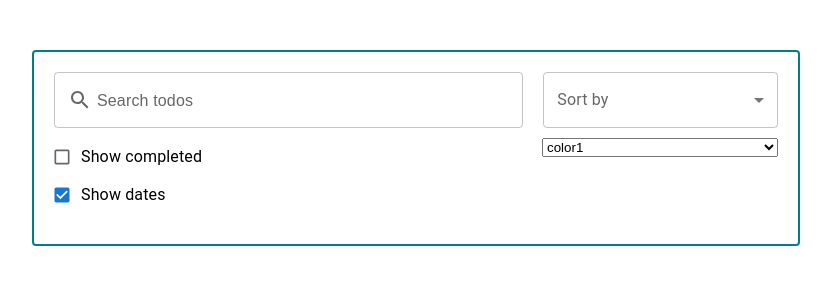
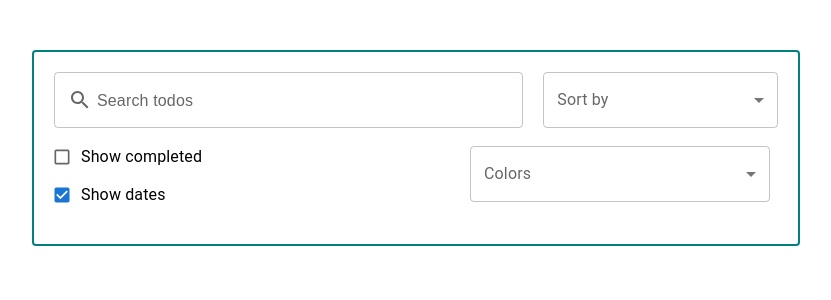
Before and after one commit to dimanedev/react-todo-app, a React (Create React App) app: page / in a window 1280 px wide. Shown: the top 300 px of the page, without its empty margins (224-1055 px from the left). Built offline with nearby package versions, Linux system fonts and the light colour scheme.

Commit message:
created and added ColorSelect component

```diff
--- /dev/null
+++ b/src/components/color-select/ColorSelect.tsx
@@ -0,0 +1,73 @@
+import OutlinedInput from "@mui/material/OutlinedInput";
+import InputLabel from "@mui/material/InputLabel";
+import MenuItem from "@mui/material/MenuItem";
+import FormControl from "@mui/material/FormControl";
+import Select, { SelectChangeEvent } from "@mui/material/Select";
+import CircleIcon from "@mui/icons-material/Circle";
+
+const ITEM_HEIGHT = 48;
+const ITEM_PADDING_TOP = 8;
+const MenuProps = {
+  PaperProps: {
+    style: {
+      maxHeight: ITEM_HEIGHT * 4.5 + ITEM_PADDING_TOP,
+      width: 250,
+    },
+  },
+};
+
+type Props = {
+  colors: { name: string; hex: string }[];
+  onChange: Function;
+  selectedColors: string[];
+};
+
+export default function ColorSelect({
+  colors,
+  onChange,
+  selectedColors,
+}: Props) {
+  const handleChange = (event: SelectChangeEvent<typeof selectedColors>) => {
+    const {
+      target: { value },
+    } = event;
+    console.log(value);
+    onChange(
+      // On autofill we get a stringified value.
+      typeof value === "string" ? value.split(",") : value
+    );
+  };
+
+  return (
+    <div>
+      <FormControl sx={{ m: 1, width: 300 }}>
+        <InputLabel id="color-select-label">Colors</InputLabel>
+        <Select
+          labelId="color-select-label"
+          multiple
+          value={selectedColors}
+          onChange={handleChange}
+          input={<OutlinedInput label="Name" />}
+          MenuProps={MenuProps}
+        >
+          {colors.map((color) => (
+            <MenuItem key={color.name} value={color.hex}>
+              <div
+                style={{
+                  display: "inline-flex",
+                  alignItems: "center",
+                  gap: "5px",
+                  marginRight: "2px",
+                  transform: "translateY(2px)",
+                }}
+              >
+                <CircleIcon style={{ color: color.hex }} />
+                <span>{color.name}</span>
+              </div>
+            </MenuItem>
+          ))}
+        </Select>
+      </FormControl>
+    </div>
+  );
+}
--- a/src/components/filter-box/FilterBox.tsx
+++ b/src/components/filter-box/FilterBox.tsx
@@ -1,8 +1,18 @@
 import { Checkbox, FormControlLabel } from "@mui/material";
 import { useState } from "react";
+import ColorSelect from "../color-select/ColorSelect";
 import MySelect from "../my-select/MySelect";
 import SearchInput from "../search-input/SearchInput";
 import "./filter-box.scss";
+
+const colors = [
+  { name: "red", hex: "#C9414D" },
+  { name: "orange", hex: "#EC7F37" },
+  { name: "yellow", hex: "#E7C335" },
+  { name: "green", hex: "#4FA757" },
+  { name: "blue", hex: "#1C9ACF" },
+  { name: "purple", hex: "#8731c1" },
+];
 
 type Props = {};
 
@@ -29,6 +39,8 @@ const FilterBox = (props: Props) => {
   const selectSort = (sort: string) => {
     setSort(sort);
   };
+
+  const [selectedColors, setSelectedColors] = useState<string[]>([]);
 
   return (
     <div className="filterbox">
@@ -66,13 +78,11 @@ const FilterBox = (props: Props) => {
             }
           />
         </div>
-        <select className="filterbox__select">
-          <option value="v" disabled>
-            color:
-          </option>
-          <option value="v">color1</option>
-          <option value="v">color2</option>
-        </select>
+        <ColorSelect
+          colors={colors}
+          onChange={setSelectedColors}
+          selectedColors={selectedColors}
+        />
       </div>
     </div>
   );
```
